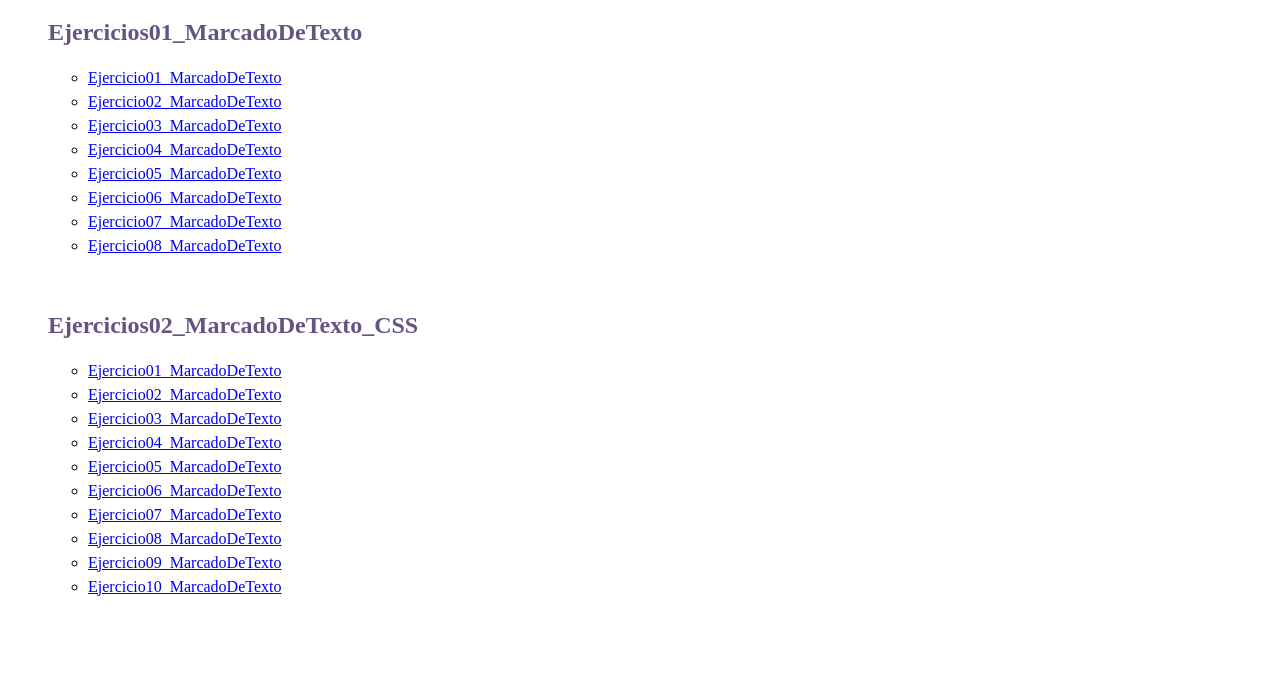
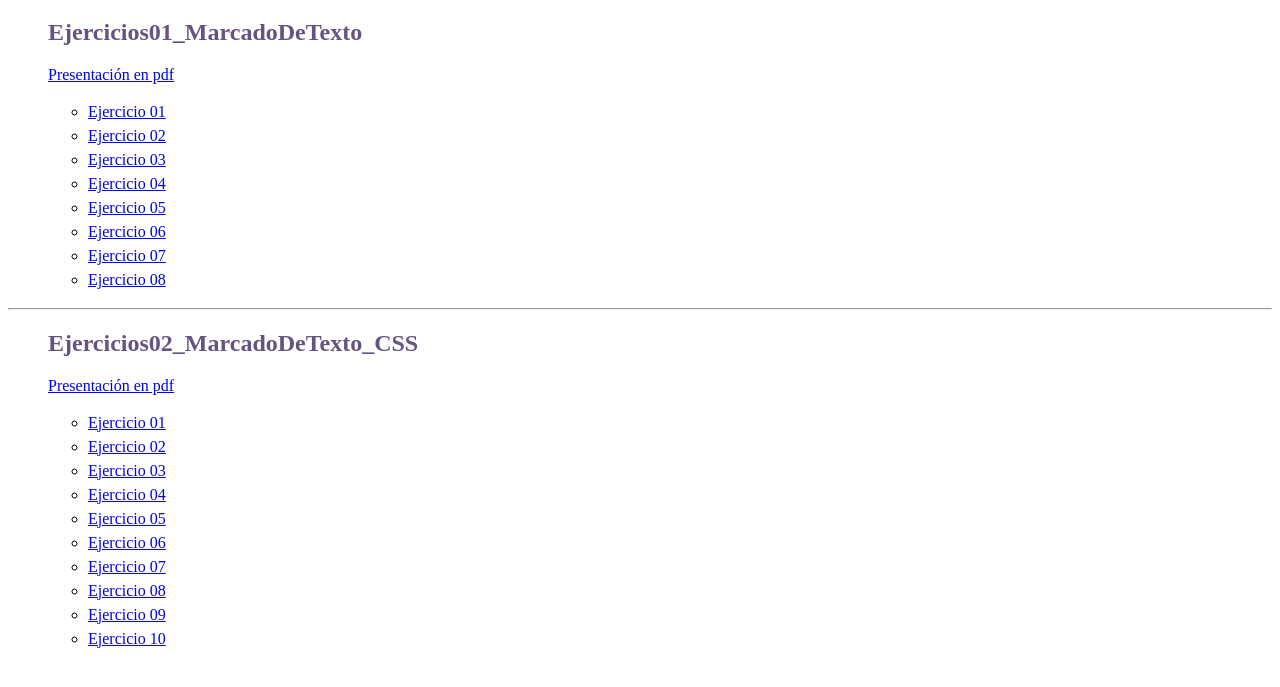
Before and after one commit to DeboraPMS/Tarea02_LM_rep, a plain HTML site: page index.html in a window 1280 px wide. Shown: the part 61-748 px from the top of the page. Drawn offline with Linux system fonts and the light colour scheme.

Commit message:
Cambio indice y agrego pdfs

```diff
--- a/index.html
+++ b/index.html
@@ -2,7 +2,7 @@
 <html lang="es">
 <head>
     <meta charset="utf-8">
-    <title> Indice</title>
+    <title> Indice Ejercicios Tarea 2 LM</title>
     <meta name="viewport" content="width=device-width, initial-scale=1.0">
     <link rel="stylesheet" href="indice.css">
     <link rel="icon" href="Ejercicios02_MarcadoDeTexto_CSS/img/favicon.ico">
@@ -13,31 +13,33 @@
         <h1 class="indice">Ejercicios</h1>
         <ul>
             <h2 class="indice2">Ejercicios01_MarcadoDeTexto</h1>
+                <p><a href="documentacion_en_pdf/Tarea 2_ejercicios01.pdf" target="_blank">Presentación en pdf</a></p>
                 <ul>
-                    <li><a href="Ejercicios01_MarcadoDeTexto/Ejercicio01_LM.html">Ejercicio01_MarcadoDeTexto</a></li>
-                    <li><a href="Ejercicios01_MarcadoDeTexto/Ejercicio02_LM.html">Ejercicio02_MarcadoDeTexto</a></li>
-                    <li><a href="Ejercicios01_MarcadoDeTexto/Ejercicio03_LM.html">Ejercicio03_MarcadoDeTexto</a></li>
-                    <li><a href="Ejercicios01_MarcadoDeTexto/Ejercicio04_LM.html">Ejercicio04_MarcadoDeTexto</a></li>
-                    <li><a href="Ejercicios01_MarcadoDeTexto/Ejercicio05_LM.html">Ejercicio05_MarcadoDeTexto</a></li>
-                    <li><a href="Ejercicios01_MarcadoDeTexto/Ejercicio06_LM.html">Ejercicio06_MarcadoDeTexto</a></li>
-                    <li><a href="Ejercicios01_MarcadoDeTexto/Ejercicio07_LM.html">Ejercicio07_MarcadoDeTexto</a></li>
-                    <li><a href="Ejercicios01_MarcadoDeTexto/Ejercicio08_LM.html">Ejercicio08_MarcadoDeTexto</a></li>
+                    <li><a href="Ejercicios01_MarcadoDeTexto/Ejercicio01_LM.html">Ejercicio 01</a></li>
+                    <li><a href="Ejercicios01_MarcadoDeTexto/Ejercicio02_LM.html">Ejercicio 02</a></li>
+                    <li><a href="Ejercicios01_MarcadoDeTexto/Ejercicio03_LM.html">Ejercicio 03</a></li>
+                    <li><a href="Ejercicios01_MarcadoDeTexto/Ejercicio04_LM.html">Ejercicio 04</a></li>
+                    <li><a href="Ejercicios01_MarcadoDeTexto/Ejercicio05_LM.html">Ejercicio 05</a></li>
+                    <li><a href="Ejercicios01_MarcadoDeTexto/Ejercicio06_LM.html">Ejercicio 06</a></li>
+                    <li><a href="Ejercicios01_MarcadoDeTexto/Ejercicio07_LM.html">Ejercicio 07</a></li>
+                    <li><a href="Ejercicios01_MarcadoDeTexto/Ejercicio08_LM.html">Ejercicio 08</a></li>
                 </ul>
         </ul>
-        <br>
+        <hr>
         <ul>
             <h2 class="indice2">Ejercicios02_MarcadoDeTexto_CSS</h1>
+                <p><a href="documentacion_en_pdf/Tarea 2_ejercicios02.pdf" target="_blank">Presentación en pdf</a></p>
                 <ul>
-                    <li><a href="Ejercicios02_MarcadoDeTexto_CSS/Ejercicio01_2_LM.html">Ejercicio01_MarcadoDeTexto</a></li>
-                    <li><a href="Ejercicios02_MarcadoDeTexto_CSS/Ejercicio02_2_LM.html">Ejercicio02_MarcadoDeTexto</a></li>
-                    <li><a href="Ejercicios02_MarcadoDeTexto_CSS/Ejercicio03_2_LM.html">Ejercicio03_MarcadoDeTexto</a></li>
-                    <li><a href="Ejercicios02_MarcadoDeTexto_CSS/Ejercicio04_2_LM.html">Ejercicio04_MarcadoDeTexto</a></li>
-                    <li><a href="Ejercicios02_MarcadoDeTexto_CSS/Ejercicio05_2_LM.html">Ejercicio05_MarcadoDeTexto</a></li>
-                    <li><a href="Ejercicios02_MarcadoDeTexto_CSS/Ejercicio06_2_LM.html">Ejercicio06_MarcadoDeTexto</a></li>
-                    <li><a href="Ejercicios02_MarcadoDeTexto_CSS/Ejercicio07_2_LM.html">Ejercicio07_MarcadoDeTexto</a></li>
-                    <li><a href="Ejercicios02_MarcadoDeTexto_CSS/Ejercicio08_2_LM.html">Ejercicio08_MarcadoDeTexto</a></li>
-                    <li><a href="Ejercicios02_MarcadoDeTexto_CSS/Ejercicio09_2_LM.html">Ejercicio09_MarcadoDeTexto</a></li>
-                    <li><a href="Ejercicios02_MarcadoDeTexto_CSS/Ejercicio10_2_LM.html">Ejercicio10_MarcadoDeTexto</a></li>
+                    <li><a href="Ejercicios02_MarcadoDeTexto_CSS/Ejercicio01_2_LM.html">Ejercicio 01</a></li>
+                    <li><a href="Ejercicios02_MarcadoDeTexto_CSS/Ejercicio02_2_LM.html">Ejercicio 02</a></li>
+                    <li><a href="Ejercicios02_MarcadoDeTexto_CSS/Ejercicio03_2_LM.html">Ejercicio 03</a></li>
+                    <li><a href="Ejercicios02_MarcadoDeTexto_CSS/Ejercicio04_2_LM.html">Ejercicio 04</a></li>
+                    <li><a href="Ejercicios02_MarcadoDeTexto_CSS/Ejercicio05_2_LM.html">Ejercicio 05</a></li>
+                    <li><a href="Ejercicios02_MarcadoDeTexto_CSS/Ejercicio06_2_LM.html">Ejercicio 06</a></li>
+                    <li><a href="Ejercicios02_MarcadoDeTexto_CSS/Ejercicio07_2_LM.html">Ejercicio 07</a></li>
+                    <li><a href="Ejercicios02_MarcadoDeTexto_CSS/Ejercicio08_2_LM.html">Ejercicio 08</a></li>
+                    <li><a href="Ejercicios02_MarcadoDeTexto_CSS/Ejercicio09_2_LM.html">Ejercicio 09</a></li>
+                    <li><a href="Ejercicios02_MarcadoDeTexto_CSS/Ejercicio10_2_LM.html">Ejercicio 10</a></li>
                 </ul>
         </ul>
     </main>
```
Also changed, not shown: 2 other files.
